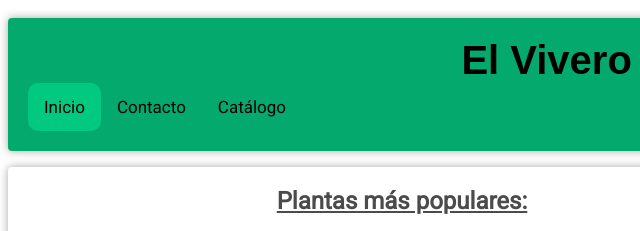
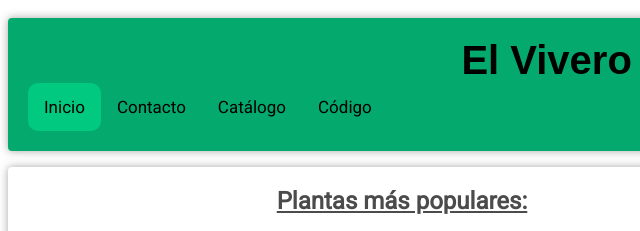
Before and after one commit to CarlaBurgos/TPO_cac_python, a plain HTML site: page index.html in a window 1280 px wide. Shown: the top 231 px of the page, 10-650 px from the left. Drawn offline with Linux system fonts and the light colour scheme.

Commit message:
Update index.html

```diff
--- a/index.html
+++ b/index.html
@@ -32,6 +32,7 @@
                 <a href="index.html" class="active">Inicio</a>
                 <a href="contacto.html">Contacto</a>
                 <a href="catalogo.html">Catálogo</a>
+                <a href="https://github.com/CarlaBurgos/TPO_cac_python" Target="_blank">Código</a>
                 <a href="javascript:void(0);" class="icon" onclick="myFunction()">
                     <i class="fa fa-bars"></i></a>
             </div>
```
